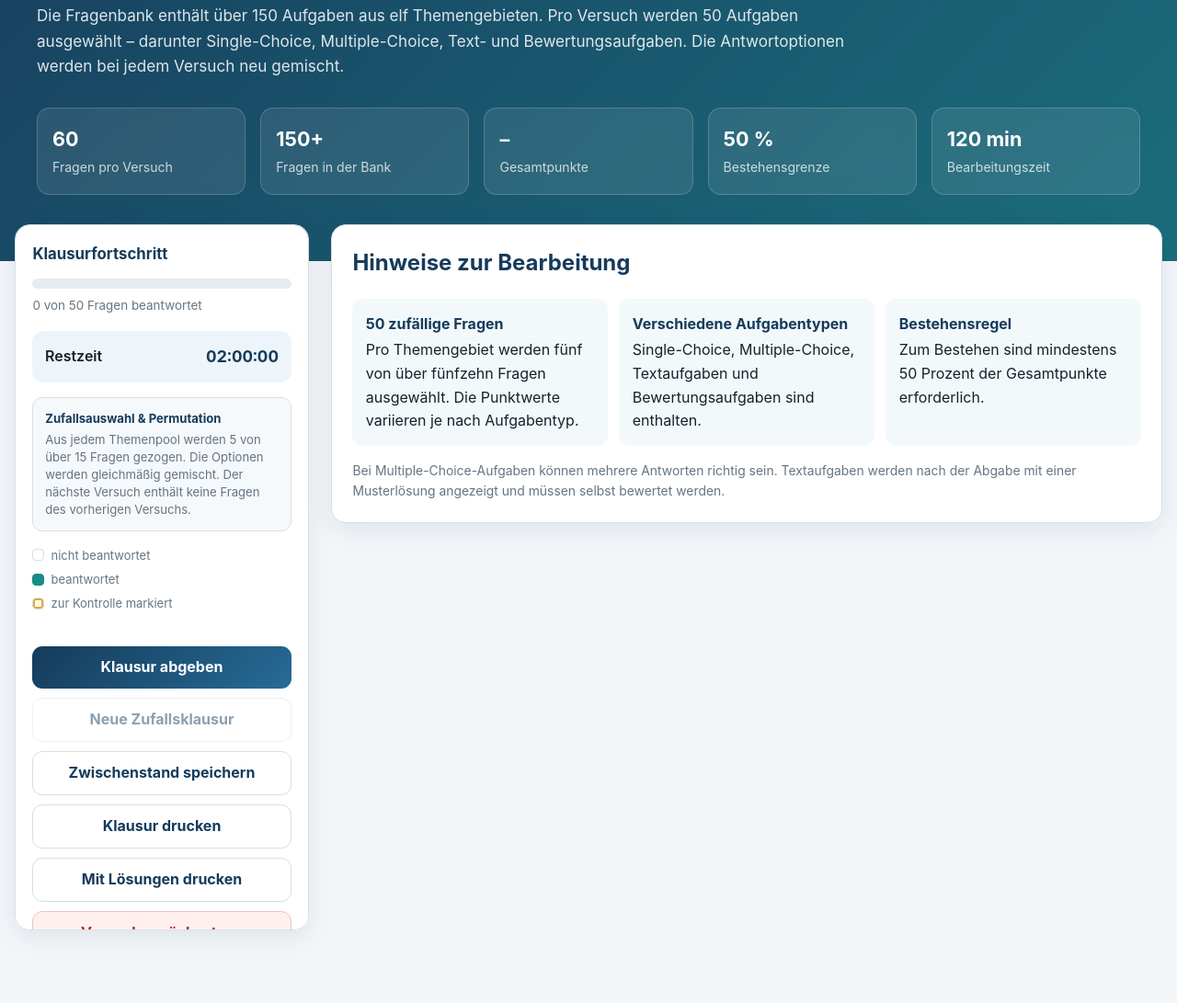
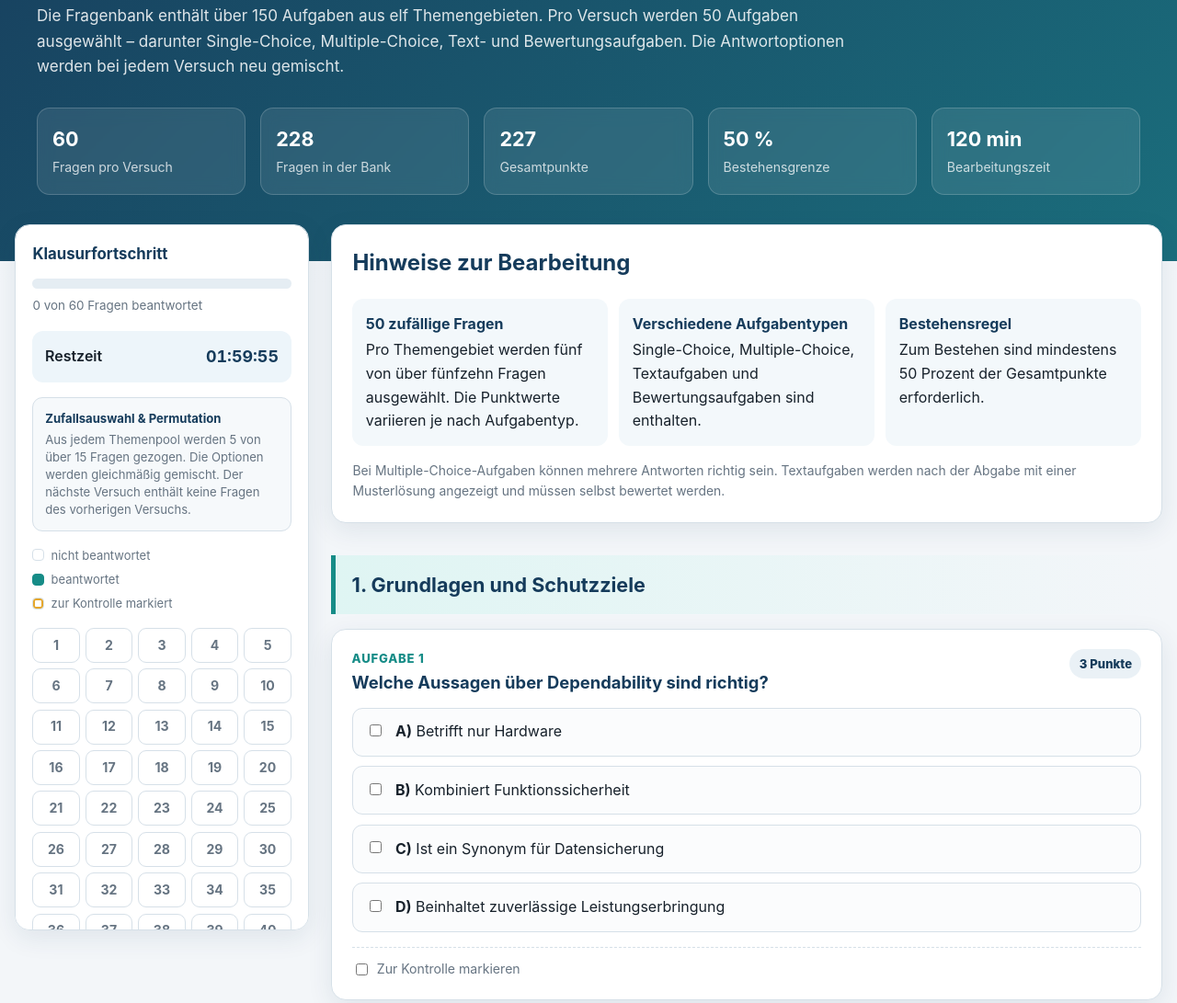
Before and after one commit to Nimjam/suptest, a plain HTML site: page index.html in a window 1280 px wide. Shown: the part 234-1325 px from the top of the page at 92% size. Drawn offline with Linux system fonts and the light colour scheme.

Commit message:
Kommafehler behoben

```diff
--- a/index.html
+++ b/index.html
@@ -1571,7 +1571,7 @@ const questionBank = [
       [0, 1, 2, 3], "Firewalls haben viele Grenzen und sind nur eine Schutzschicht."),
     tq("f36", "9. Firewalls und Netzwerksicherheit", "Nennen Sie fünf Grenzen von Firewalls und erklären Sie diese.",
       ["Fünf Grenzen genannt (5 P)"],
-      "1. Kein Schutz vor Innentätern. 2. Kein Schutz vor Tunneling. 3. Keine Analyse verschlüsselter Inhalte. 4. Kein Ersatz für Schulungen. 5. Kein Schutz vor Malware auf Endgeräten.", 5).
+      "1. Kein Schutz vor Innentätern. 2. Kein Schutz vor Tunneling. 3. Keine Analyse verschlüsselter Inhalte. 4. Kein Ersatz für Schulungen. 5. Kein Schutz vor Malware auf Endgeräten.", 5),
 
 
     /* POOL 10: PRIVATHEIT UND DATENSCHUTZ */
```
